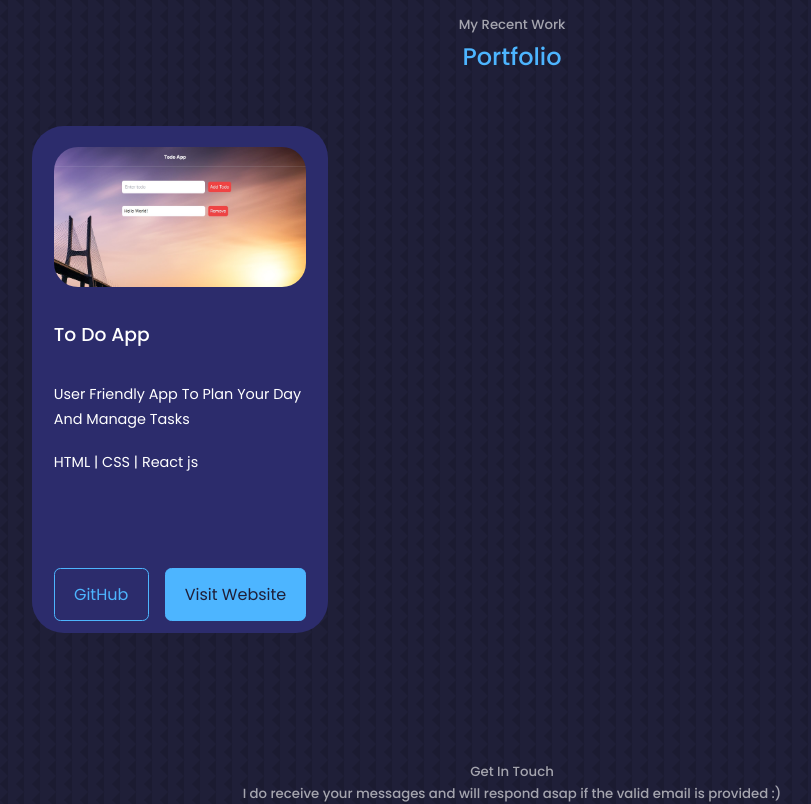
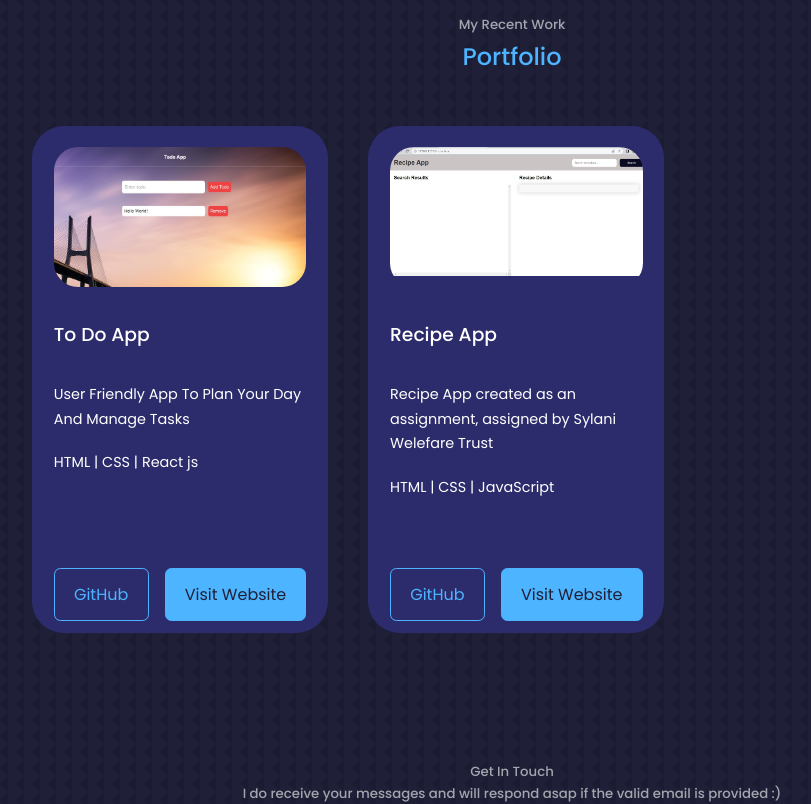
Before and after one commit to farhanmaneri/myPortfolio, a React (Create React App) app: page / in a window 1280 px wide. Shown: the part 2440-3244 px from the top of the page, without its empty margins (128-939 px from the left). Built offline with nearby package versions, Linux system fonts and the light colour scheme.

Commit message:
changes made

```diff
--- a/src/components/contact/Contact.jsx
+++ b/src/components/contact/Contact.jsx
@@ -54,7 +54,7 @@ const Contact = () => {
 
         </div>
 
-        <form ref={formRef} onSubmit={handleSubmit}>
+        {/* <form ref={formRef} onSubmit={handleSubmit}>
           <input
             type="text"
             placeholder="Your Full Name"
@@ -77,7 +77,7 @@ const Contact = () => {
             Send Message
           </button>
           {message && <span>Thanks, I'll reply ASAP :)</span>}
-        </form>
+        </form> */}
       </div>
     </section>
   );
--- a/src/components/portfolio/Portfolio.jsx
+++ b/src/components/portfolio/Portfolio.jsx
@@ -1,106 +1,31 @@
 import React from "react";
 import "./portfolio.css";
-import portfolio from "./../../assets/assets/portfolio.png";
-import portfolio1 from "./../../assets/assets/portfolio1.png";
-import portfolio2 from "./../../assets/assets/portfolio2.png";
-import portfolio3 from "./../../assets/assets/portfolio3.png";
-import portfolio4 from "./../../assets/assets/portfolio4.png";
-import portfolio5 from "./../../assets/assets/portfolio5.png";
-import portfolio6 from "./../../assets/assets/portfolio6.png";
-import portfolio7 from "./../../assets/assets/todoScreen.jpg";
-import portfolio8 from "./../../assets/assets/portfolio8.png";
-// import portfolio9 from './../../assets/assets/portfolio9.png'
+import todoScreen from "./../../assets/assets/todoScreen.jpg";
+import recipeApp from "./../../assets/assets/recipeApp.jpg";
 
 function Portfolio() {
   const soloProjects = [
-    // {
-    //   id: 1,
-    //   title: "Deofswabi",
-    //   img: portfolio,
-    //   description:
-    //     "This web App for deo female swabi where all schools can do signup, schools daily attendance for students, Teaching and non teaching, schools budget and more. Fully responsive interactive website built.",
-    //   technologies: "React | Bootstrap | HTML,CSS",
-    //   link: "https://deofswabi.com",
-    //   github: "https://github.com/imrookhan44/Deoswabi",
-    // },
-    // {
-    //   id: 2,
-    //   title: "Plumber Website",
-    //   img: portfolio1,
-    //   description:
-    //     "Plumber website that provides information about Plumber",
-    //   technologies: "HTML | CSS | React js | Bootstrap ",
-    //   link: "https://plumberwebapp.netlify.app",
-    //   github: "https://github.com/imrookhan44/plumber-website",
-    // },
-    // {
-    //   id: 3,
-    //   title: "HealthCare Web App",
-    //   img: portfolio2,
-    //   description: "This is the client project where patient's can see their record and many more. This project is still in progress",
-    //   technologies: "HTML | CSS| React js | Bootstrap | React Bootstrap | Node js | Mongodb",
-    //   link: "https://health22.netlify.app",
-    //   github: "https://github.com/imrookhan44/health-care",
-    // },
-    // {
-    //   id: 4,
-    //   title: "ThehandyCrew",
-    //   img: portfolio3,
-    //   description:
-    //     "Fully responsive interactive website built based on Figma design with very good and interactive animations",
-    //   technologies: "HTML | CSS | React js | React bootstrap | Bootstrap ",
-    //   link: "https://thehandycrew.netlify.app",
-    //   github: "https://github.com/imrookhan44/thehandycrew",
-    // },
-    // {
-    //   id: 5,
-    //   title: "Helium Website",
-    //   img: portfolio4,
-    //   description:
-    //     "Helium website is one of the client project which for his own company",
-    //   technologies: "HTML | CSS | React js | React Bootstrap",
-    //   link: "https://pensive-neumann-9cf4a2.netlify.app",
-    //   github: "https://github.com/imrookhan44/helium-website",
-    // },
-    // {
-    //   id: 6,
-    //   title: "Quiz Mini App",
-    //   img: portfolio5,
-    //   description:"In this app 5 multiple questions. at the end user can see their result",
-    //   technologies: "HTML | CSS | React js",
-    //   link: "https://smallquizapp.netlify.app",
-    //   github: "https://github.com/imrookhan44/quiz-app",
-    // },
-    // {
-    //   id: 7,
-    //   title: "Ricoma App",
-    //   img: portfolio6,
-    //   description:"Developed based on Figma designed",
-    //   technologies: "JavaScript | Scss | Python",
-    //   link: "https://fantastic-phoenix-26c2ed.netlify.app",
-    //   github: "https://github.com/imrookhan44/ricomaapp",
-    // },
     {
-      id: 8,
+      id: 1,
       title: "To Do App",
-      img: portfolio7,
+      img: todoScreen,
       description:
         "User Friendly App To Plan Your Day And Manage Tasks",
       technologies: "HTML | CSS | React js",
       link: "https://todo-app-umber-psi.vercel.app/",
       github: "https://github.com/farhanmaneri/todoApp",
     },
-    // {
-    //   id: 9,
-    //   title: "Complaint Management System",
-    //   img: portfolio8,
-    //   description:
-    //     "Complaint management System is a web app which developed for the woman university where student's can complaint the problems they are facing",
-    //   technologies:
-    //     "HTML | CSS | React js | Bootstrap | React Bootstrap | Node js | Express js | Mongodb",
-    //   link: "https://complaint-management-system2k22.netlify.app",
-    //   github: "https://github.com/imrookhan44/complaint-system-frontend.",
-    // },
+    {
+      id: 2,
+      title: "Recipe App",
+      img: recipeApp,
+      description:
+        "Recipe App created as an assignment, assigned by Sylani Welefare Trust",
+      technologies:
+        "HTML | CSS | JavaScript ",
+      link: "https://recipe-app-lyart-six.vercel.app/",
+      github: "https://github.com/farhanmaneri/RecipeApp",
+    },
   ];
   return (
     <section id="portfolio">
```
Also changed, not shown: src/assets/assets/myPicture.jpg, src/assets/assets/recipeApp.jpg (added).
